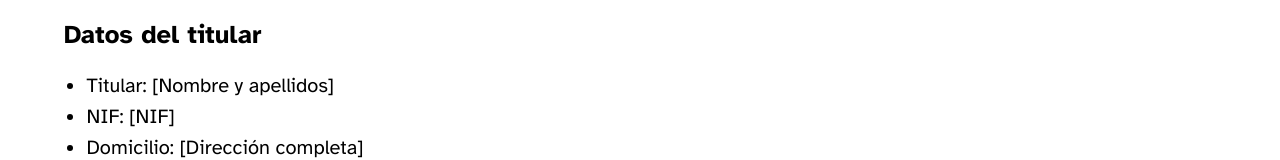
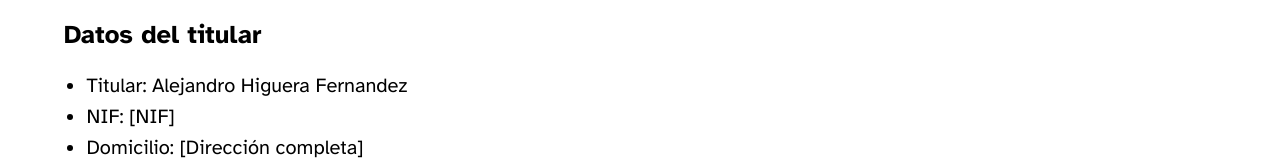
Before and after one commit to alejandrohiguerafernandez43-maker/lono-web, a plain HTML site: page aviso-legal.html in a window 1280 px wide. Shown: the part 269-429 px from the top of the page. Drawn offline with Linux system fonts and the light colour scheme; files whose address does not match are found by name.

Commit message:
Update aviso-legal.html

```diff
--- a/aviso-legal.html
+++ b/aviso-legal.html
@@ -38,7 +38,7 @@
 
       <h2>Datos del titular</h2>
       <ul>
-        <li>Titular: [Nombre y apellidos]</li>
+        <li>Titular: Alejandro Higuera Fernandez</li>
         <li>NIF: [NIF]</li>
         <li>Domicilio: [Dirección completa]</li>
         <li>Correo electrónico: <a href="mailto:equipo.lono@gmail.com">equipo.lono@gmail.com</a></li>
```
